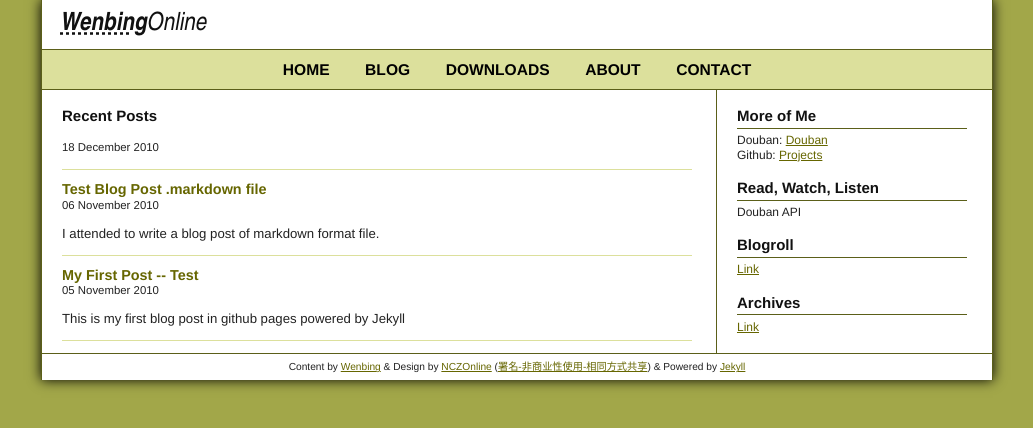
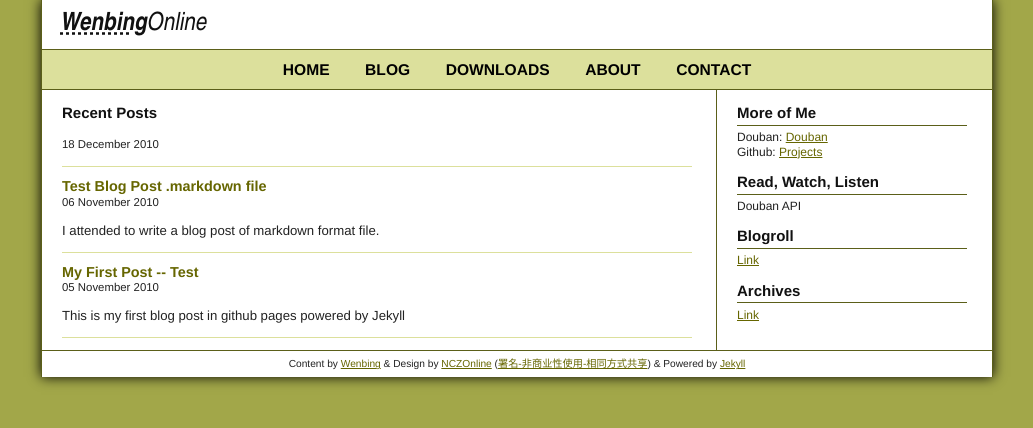
Before and after one commit to GunioRobot/wenbing.github.com, a Jekyll site: the page built from index.markdown, in a window 1280 px wide. Shown: the top 428 px of the page, without its empty margins (123-1156 px from the left). Built offline with Jekyll 4.4.1, drawn with Linux system fonts in a browser that asks for light colours; Markdown is read by kramdown in place of the engine named in the settings.

Commit message:
layout micro resize

```diff
--- a/_layouts/blog-post.html
+++ b/_layouts/blog-post.html
@@ -8,7 +8,7 @@
   {% include nav.html %}
 </div>
 
-<div id="bd">
+<div id="bd" class="clearfix">
   <div id="content" class="span-16 prepend-1 colborder">
     {{ content }}
   </div>
--- a/_layouts/blog.html
+++ b/_layouts/blog.html
@@ -7,7 +7,7 @@
   {% include nav.html %}
 </div>
 
-<div id="bd">
+<div id="bd" class="clearfix">
   <div id="content" class="span-16 prepend-1 colborder">
     {{ content }}
   </div>
--- a/files/css/style.css
+++ b/files/css/style.css
@@ -17,7 +17,6 @@
 
 #doc h2 {
   font-size: 1.25em;
-  margin-top: 1em;
 }
 
 #doc h3 {
@@ -80,15 +79,16 @@
 }
 
 /* #bd */
-#content .post-snippet {
-  margin-bottom: 1em;
-  border-bottom: 1px solid #DCE09C;
-}
-
 #content {
   margin-right: 20px;
   padding-left: 20px;
   border-right-color: #5B5F19;
+  padding-top: 1em;
+}
+
+#content .post-snippet {
+  margin-bottom: 1em;
+  border-bottom: 1px solid #DCE09C;
 }
 
 #content .post-head {
@@ -121,6 +121,7 @@
 }
 
 #sidebar {
+  padding-top: 1em;
   padding-right: 25px;
 }
 
@@ -132,6 +133,7 @@
 #sidebar ul {
   margin: 0;
   padding: 0;
+  margin-bottom: 1em;
 }
 
 #sidebar ul li {
```
